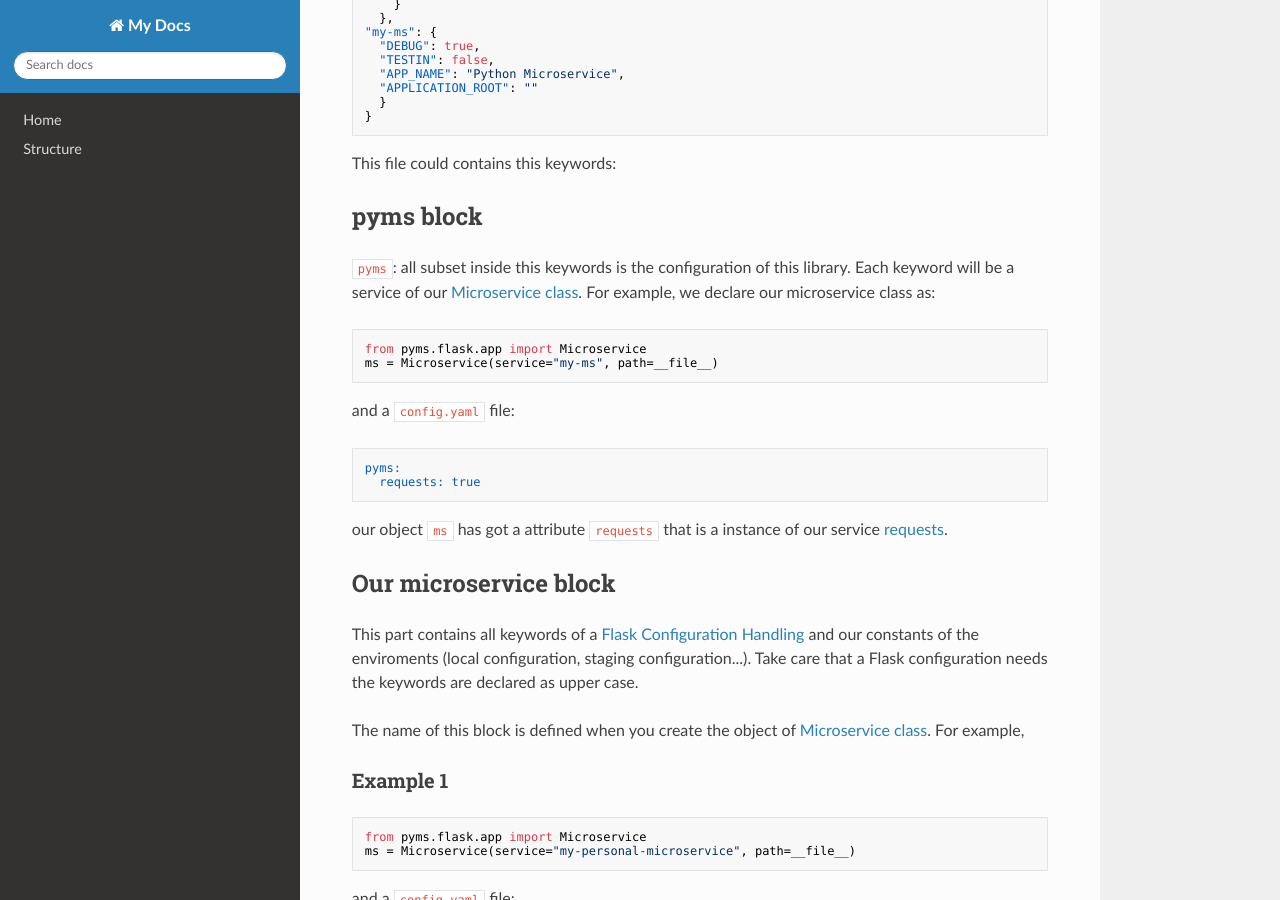
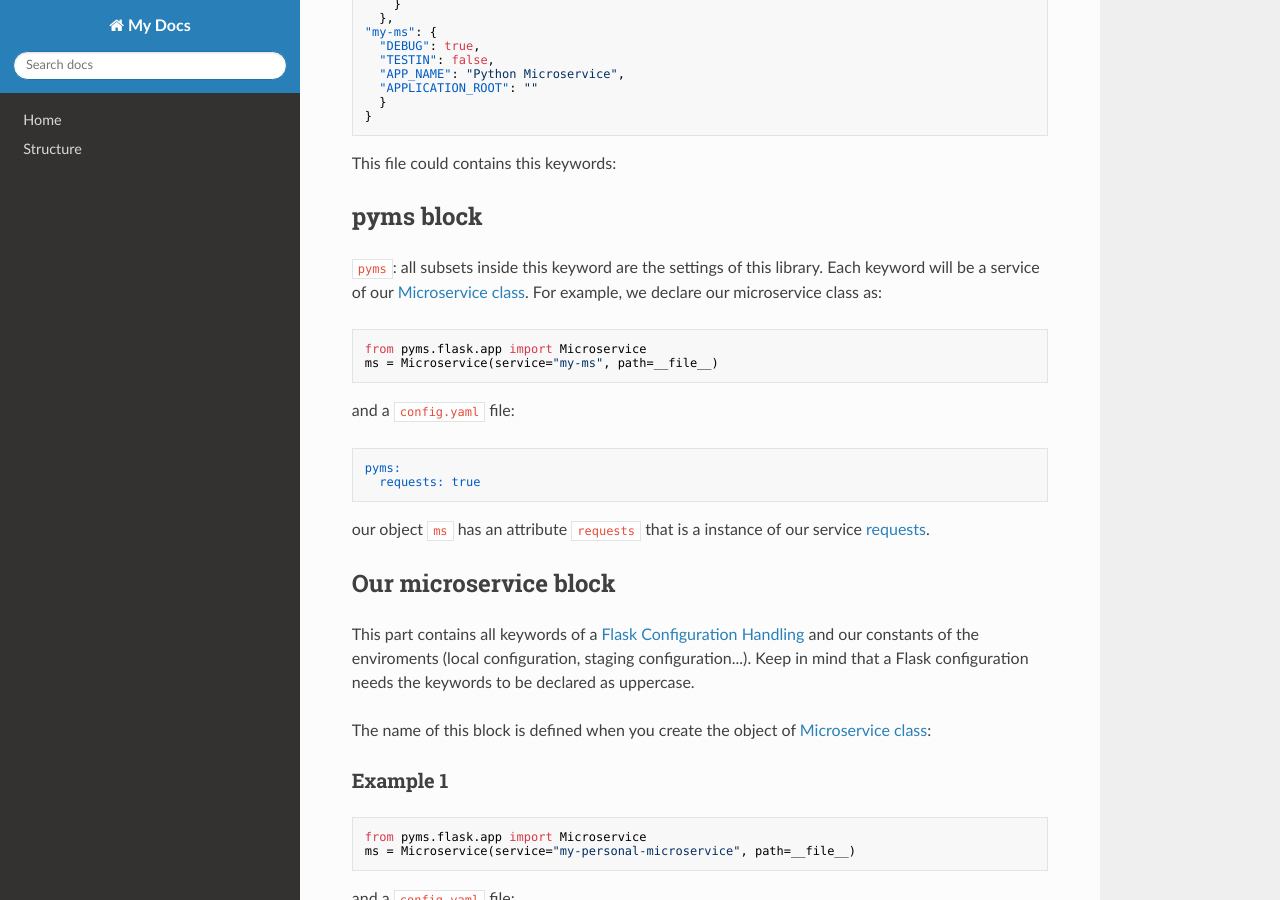
Before and after one commit to python-microservices/pyms, an MkDocs documentation site: the page built from docs/configuration.md, in a window 1280 px wide and 900 px high, scrolled down 610 px. Built offline with MkDocs 1.6.1, drawn with Linux system fonts in a browser that asks for light colours; nearby versions of some CDN libraries; some of the changed text lies outside the part shown.

Commit message:
Update configuration.md

````diff
--- a/docs/configuration.md
+++ b/docs/configuration.md
@@ -1,7 +1,7 @@
 # Configuration
 
-Each microservice needs a config file in yaml or json format to work with it. This configuration contain
-the Flask configuration of your project and the [Services](services.md).
+Each microservice needs a config file in yaml or json format to work with it. This configuration contains
+the Flask settings of your project and the [Services](services.md).
 
 a simple configuration file could be a config.yaml:
 
@@ -43,7 +43,7 @@ This file could contains this keywords:
 
 ## pyms block
 
-```pyms```: all subset inside this keywords is the configuration of this library. Each keyword will be a service of our
+```pyms```: all subsets inside this keyword are the settings of this library. Each keyword will be a service of our
 [Microservice class](ms_class.md). For example, we declare our microservice class as:
 
 ```python
@@ -57,14 +57,14 @@ pyms:
   requests: true
 ```
 
-our object `ms` has got a attribute `requests` that is a instance of our service [requests](services.md).
+our object `ms` has an attribute `requests` that is a instance of our service [requests](services.md).
 
 ## Our microservice block
 This part contains all keywords of a [Flask Configuration Handling](http://flask.pocoo.org/docs/1.0/config/) and our
-constants of the enviroments (local configuration, staging configuration...). Take care that a Flask configuration needs
-the keywords are declared as upper case.
+constants of the enviroments (local configuration, staging configuration...). Keep in mind that a Flask configuration needs
+the keywords to be declared as uppercase.
 
-The name of this block is defined when you create the object of [Microservice class](ms_class.md). For example,
+The name of this block is defined when you create the object of [Microservice class](ms_class.md):
 
 ### Example 1
 ```python
````
